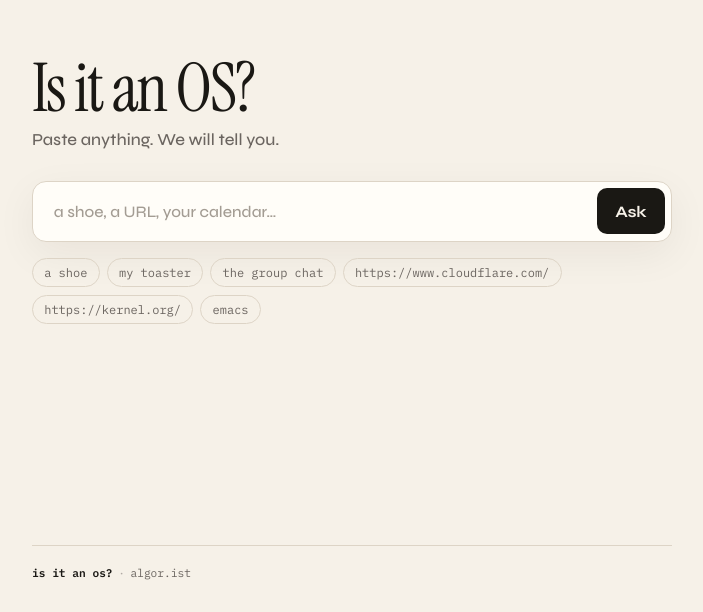
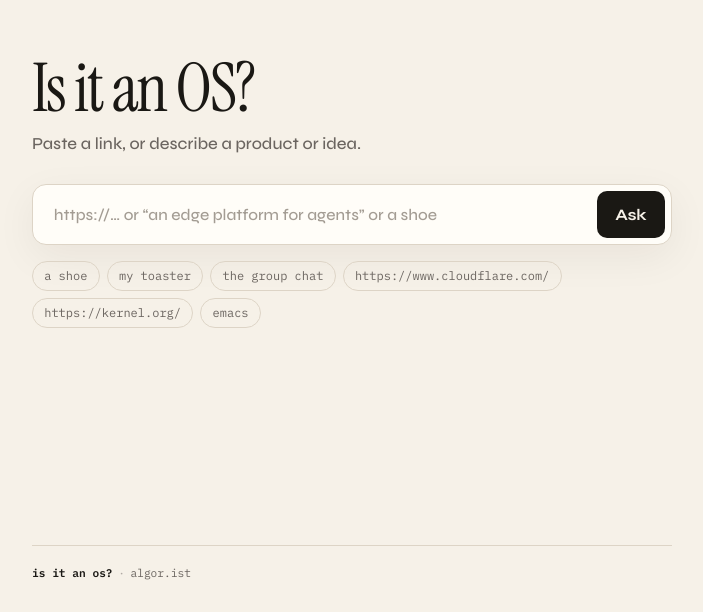
Before and after one commit to indynull/iiao, a website built with Vite: page index.html in a window 1280 px wide. Shown: the part 188-800 px from the top of the page, without its empty margins (288-991 px from the left). Built offline with nearby package versions, Linux system fonts and the light colour scheme.

Commit message:
Clarify input as link or product idea and unclip title
Widen title metrics so the trailing question mark is not cut off.

```diff
--- a/index.html
+++ b/index.html
@@ -6,7 +6,7 @@
     <title>Is it an OS?</title>
     <meta
       name="description"
-      content="Paste anything. We will tell you if it is an OS."
+      content="Paste a link, or describe a product or idea. We will tell you if it is an OS."
     />
     <meta name="theme-color" content="#f6f1e8" />
     <link rel="icon" href="/favicon.svg" type="image/svg+xml" />
--- a/src/app.ts
+++ b/src/app.ts
@@ -37,11 +37,11 @@ function homeView(): string {
   return shell(`
     <main class="stage stage--home">
       <h1 class="title">Is it an OS?</h1>
-      <p class="tagline">Paste anything. We will tell you.</p>
+      <p class="tagline">Paste a link, or describe a product or idea.</p>
       <form class="box" id="compose" autocomplete="off">
-        <label class="sr-only" for="subject">Thing</label>
-        <input id="subject" name="subject" type="text" inputmode="url"
-          placeholder="a shoe, a URL, your calendar…"
+        <label class="sr-only" for="subject">Link, product, or idea</label>
+        <input id="subject" name="subject" type="text"
+          placeholder="https://… or “an edge platform for agents” or a shoe"
           required maxlength="2048" autofocus />
         <button type="submit">Ask</button>
       </form>
--- a/src/styles.css
+++ b/src/styles.css
@@ -60,9 +60,12 @@ body {
   margin: 0 0 0.5rem;
   font-family: var(--serif);
   font-weight: 400;
-  font-size: clamp(2.8rem, 10vw, 4.2rem);
-  line-height: 0.95;
+  font-size: clamp(2.6rem, 9vw, 4.2rem);
+  line-height: 1.05;
   letter-spacing: -0.03em;
+  /* Serif italics/descenders and tight tracking clip the trailing ? */
+  padding-right: 0.12em;
+  overflow: visible;
 }
 
 .tagline {
```
